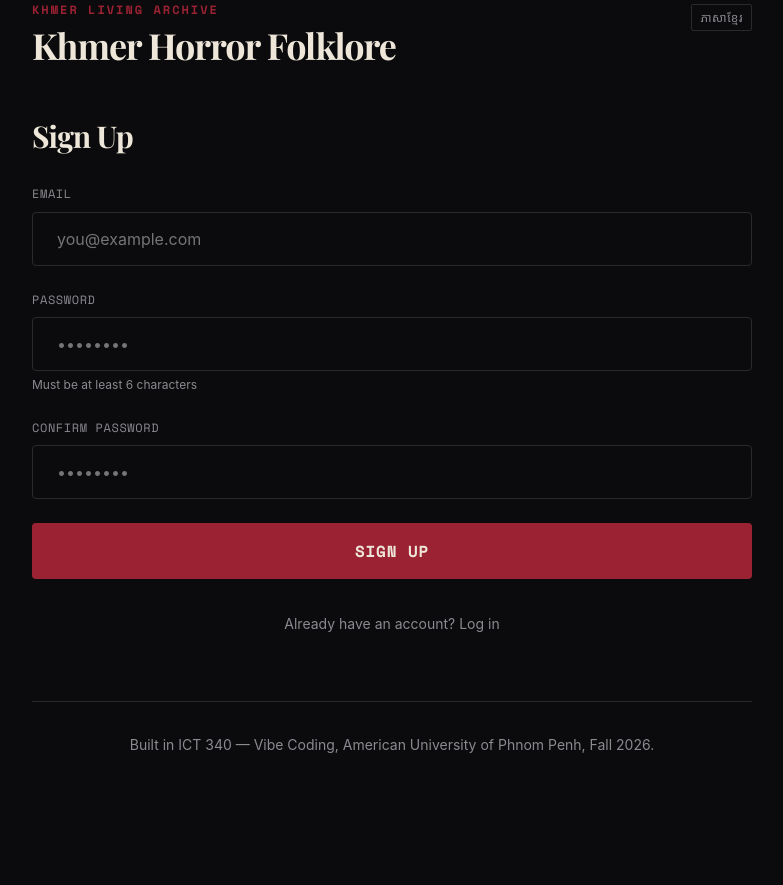
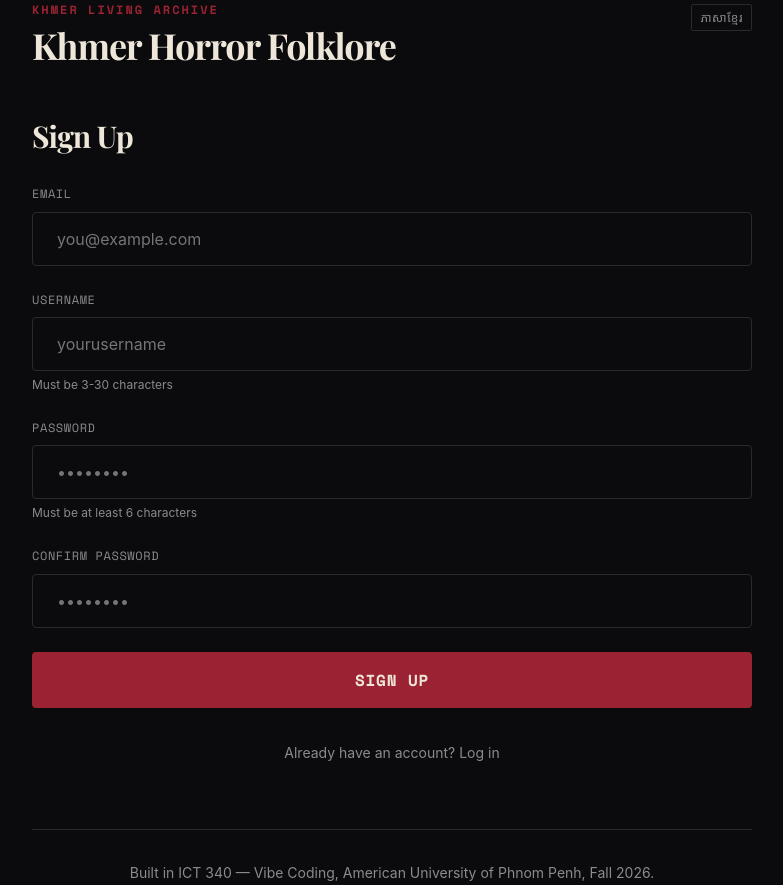
Before and after one commit to vireakbothkim/khmer-horror-folklore, a Next.js app: page /signup in a window 1280 px wide. Shown: the whole page, without its empty margins (248-1031 px from the left). Before the commit the page ends 800 px from the top, so only its background shows below. Built offline with nearby package versions, Linux system fonts and the light colour scheme; a web font is replaced by a local one.

Commit message:
Sprint 2: added username [AI-assisted]

```diff
--- a/app/entries/[id]/edit/page.js
+++ b/app/entries/[id]/edit/page.js
@@ -1,10 +1,10 @@
 "use client";
 
 import { useState, useEffect } from "react";
-import { useRouter } from "next/navigation";
+import { useRouter, useParams } from "next/navigation";
 import { createClient } from "../../../../lib/supabase-client";
 
-export default function EditEntryPage({ params }) {
+export default function EditEntryPage() {
   const router = useRouter();
   const [user, setUser] = useState(null);
   const [loading, setLoading] = useState(true);
@@ -26,6 +26,7 @@ export default function EditEntryPage({ params }) {
   const [fieldErrors, setFieldErrors] = useState({});
   const [submitting, setSubmitting] = useState(false);
 
+  const params = useParams();
   const entryId = params?.id;
 
   const handleInputChange = (field) => (e) => {
--- a/app/signup/page.js
+++ b/app/signup/page.js
@@ -11,6 +11,7 @@ export default function SignupPage() {
   const [email, setEmail] = useState("");
   const [password, setPassword] = useState("");
   const [confirmPassword, setConfirmPassword] = useState("");
+  const [username, setUsername] = useState("");
   const [error, setError] = useState("");
   const [loading, setLoading] = useState(false);
   const [lang, setLang] = useState("en");
@@ -20,6 +21,7 @@ export default function SignupPage() {
       kicker: "KHMER LIVING ARCHIVE",
       title: "Sign Up",
       emailLabel: "EMAIL",
+      usernameLabel: "USERNAME",
       passwordLabel: "PASSWORD",
       confirmPasswordLabel: "CONFIRM PASSWORD",
       signupButton: "SIGN UP",
@@ -33,6 +35,7 @@ export default function SignupPage() {
       kicker: "បណ្ណសាររស់របស់ខ្មែរ",
       title: "ចុះឈ្មោះ",
       emailLabel: "អ៊ីមែល",
+      usernameLabel: "ឈ្មោះអ្នកប្រើ",
       passwordLabel: "ពាក្យសម្ងាត់",
       confirmPasswordLabel: "បញ្ជាក់ពាក្យសម្ងាត់",
       signupButton: "ចុះឈ្មោះ",
@@ -50,6 +53,13 @@ export default function SignupPage() {
   const handleSignup = async (e) => {
     e.preventDefault();
     setError("");
+
+    // Trim and validate username
+    const trimmedUsername = username.trim();
+    if (trimmedUsername.length < 3 || trimmedUsername.length > 30) {
+      setError("Username must be 3-30 characters");
+      return;
+    }
 
     if (password !== confirmPassword) {
       setError(t.passwordMismatch);
@@ -70,11 +80,15 @@ export default function SignupPage() {
         password,
         options: {
           emailRedirectTo: `${window.location.origin}/auth/callback`,
+          data: {
+            username: trimmedUsername,
+          },
         },
       });
 
       if (error) {
-        setError("Could not create account. Please try again.");
+        console.error("Signup error:", error);
+        setError("Couldn't create your account. That username or email may already be in use.");
       } else {
         setError(t.signupSuccess);
         setTimeout(() => {
@@ -82,7 +96,8 @@ export default function SignupPage() {
         }, 2000);
       }
     } catch (err) {
-      setError("Could not create account. Please try again.");
+      console.error("Signup exception:", err);
+      setError("Couldn't create your account. That username or email may already be in use.");
     } finally {
       setLoading(false);
     }
@@ -108,7 +123,7 @@ return (
         </h2>
 
         {error && (
-          <div className={error.includes("Invalid") || error.includes("Could not") || error === t.passwordMismatch ? styles.errorMessage : styles.successMessage}>
+          <div className={error.includes("Invalid") || error.includes("Couldn't") || error === t.passwordMismatch || error.includes("Username must be") || error.includes("Password must be") ? styles.errorMessage : styles.successMessage}>
             {error}
           </div>
         )}
@@ -126,6 +141,23 @@ return (
               className={styles.input}
               placeholder="you@example.com"
             />
+          </div>
+
+          <div className={styles.formGroup}>
+            <label className={styles.label}>
+              {t.usernameLabel}
+            </label>
+            <input
+              type="text"
+              value={username}
+              onChange={(e) => setUsername(e.target.value)}
+              required
+              className={styles.input}
+              placeholder="yourusername"
+            />
+            <p className={styles.helperText}>
+              Must be 3-30 characters
+            </p>
           </div>
 
           <div className={styles.formGroup}>
```
Also changed, not shown: app/entries/[id]/page.js (+17 -3 lines), components/EntryCard.js (+8 -0 lines).
